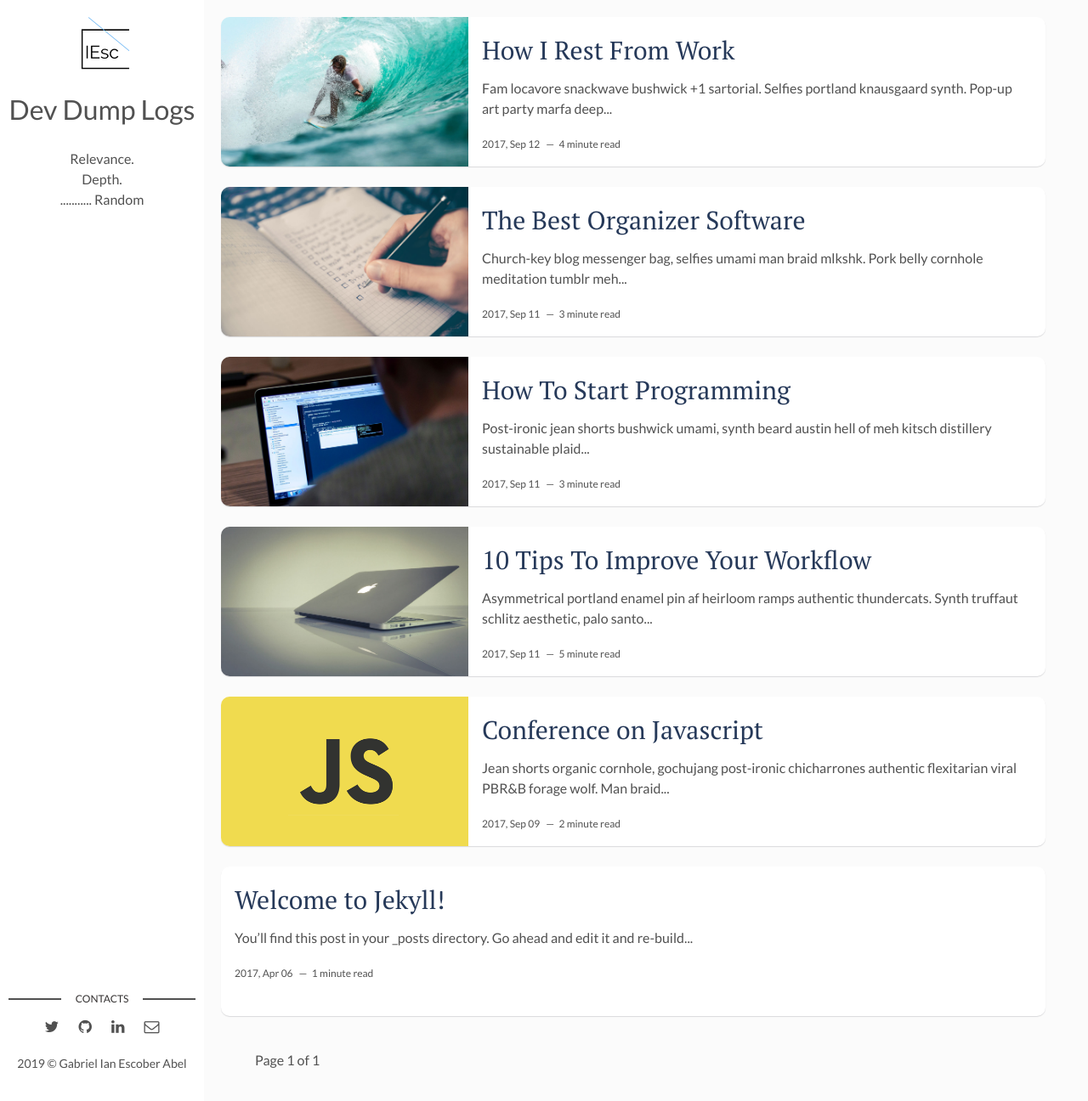
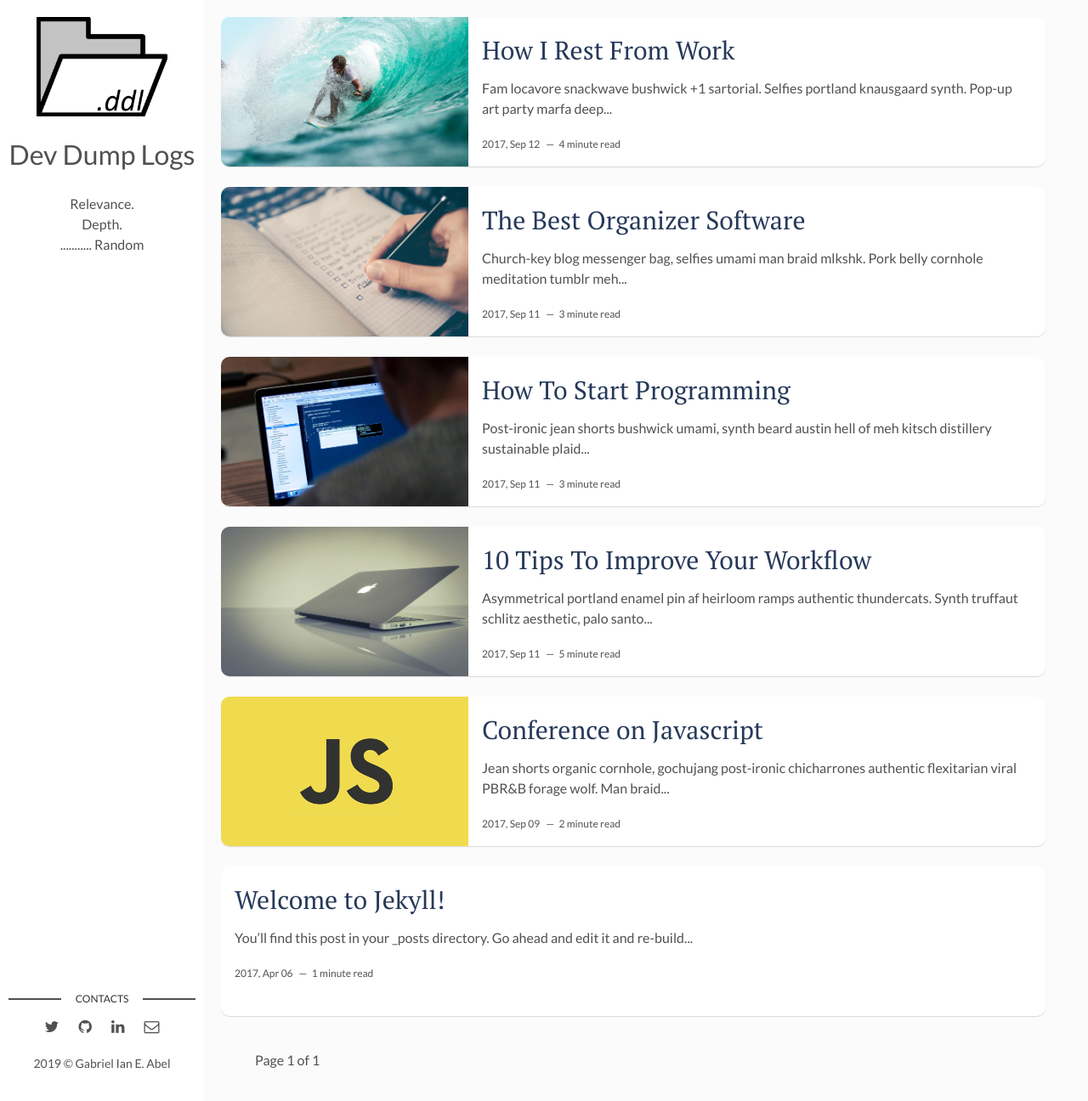
Before and after one commit to IanEscober/ianescober.github.io, a Jekyll site: the page built from index.html, in a window 1280 px wide and 1296 px high. Shown: the whole window at 85% size. Built offline with Jekyll 4.4.1, drawn with Linux system fonts in a browser that asks for light colours; the list of posts is cut into pages by our own code.

Commit message:
Modified logo and favicon

```diff
--- a/_config.yml
+++ b/_config.yml
@@ -6,11 +6,13 @@ url: ""
 
 # About Settings
 author: Gabriel Ian Escober Abel
-author-img: me.png
+blog: dev dump logs
+blog-img: logo.png
 about: >
   Relevance. </br>
   Depth. </br>
   ........... Random
+author: Gabriel Ian E. Abel
 social-twitter: _IanEscober
 social-github: IanEscober
 social-linkedin: IanEscober
--- a/_includes/head.html
+++ b/_includes/head.html
@@ -68,11 +68,12 @@
 	<meta name="description" content="{{ page.description }}">
 	<meta http-equiv="X-UA-Compatible" content="IE=edge">
 	<meta name="viewport" content="width=device-width, initial-scale=1, maximum-scale=1">
-	<meta property="og:image" content="">
+  <meta property="og:image" content="">
+
 	<link rel="shortcut icon" href="{{ "/assets/img/favicon/favicon.ico" | prepend: site.baseurl }}" type="image/x-icon">
 	<link rel="apple-touch-icon" href="{{ "/assets/img/favicon/apple-icon.png" | prepend: site.baseurl }}">
 	<link rel="apple-touch-icon" sizes="72x72" href="{{ "/assets/img/favicon/apple-icon-72x72.png" | prepend: site.baseurl }}">
-	<link rel="apple-touch-icon" sizes="144x144" href="{{ "/assets/img/favicon/apple-icon-144x144.png" | prepend: site.baseurl }}">
+  <link rel="apple-touch-icon" sizes="144x144" href="{{ "/assets/img/favicon/apple-icon-144x144.png" | prepend: site.baseurl }}">
 	<!-- Chrome, Firefox OS and Opera -->
 	<meta name="theme-color" content="#263959">
 	<!-- Windows Phone -->
--- a/_layouts/main.html
+++ b/_layouts/main.html
@@ -6,7 +6,7 @@ layout: default
   <header>
     <div class="about">
       <div>
-        <a href="{{site.baseurl}}/about"><img src="{{site.baseurl}}/assets/img/{% if site.author-img %}{{site.author-img}}{% endif %}" alt="{{site.author}}"></a>
+        <a href="{{site.baseurl}}/about"><img src="{{site.baseurl}}/assets/img/{% if site.blog-img %}{{site.blog-img}}{% endif %}" alt="{{site.author}}"></a>
       </div>
       <h1>{{site.title}}</h1>
       <p>{{site.about}}</p>
--- a/assets/css/main.css
+++ b/assets/css/main.css
@@ -210,6 +210,8 @@ audio:not([controls]) {
  * Remove the border on images inside links in IE 10-.
  */
 img {
+  width: 70%;
+  height: 70%;
   border-style: none;
 }
 
@@ -1417,10 +1419,8 @@ a.newer-posts:hover {
     margin: 10px auto auto;
   }
   .about img {
-    width: 100px;
-    height: 100px;
-    -webkit-border-radius: 100%;
-            border-radius: 100%;
+    width: 30%;
+    height: 30%;
     margin-bottom: 10px;
   }
   .content-box {
```
Also changed, not shown: assets/img/favicon/apple-icon-144x144.png (deleted), assets/img/favicon/apple-icon-72x72.png (deleted), assets/img/favicon/apple-icon.png (deleted), assets/img/favicon/favicon.ico, assets/img/logo.png (added).
